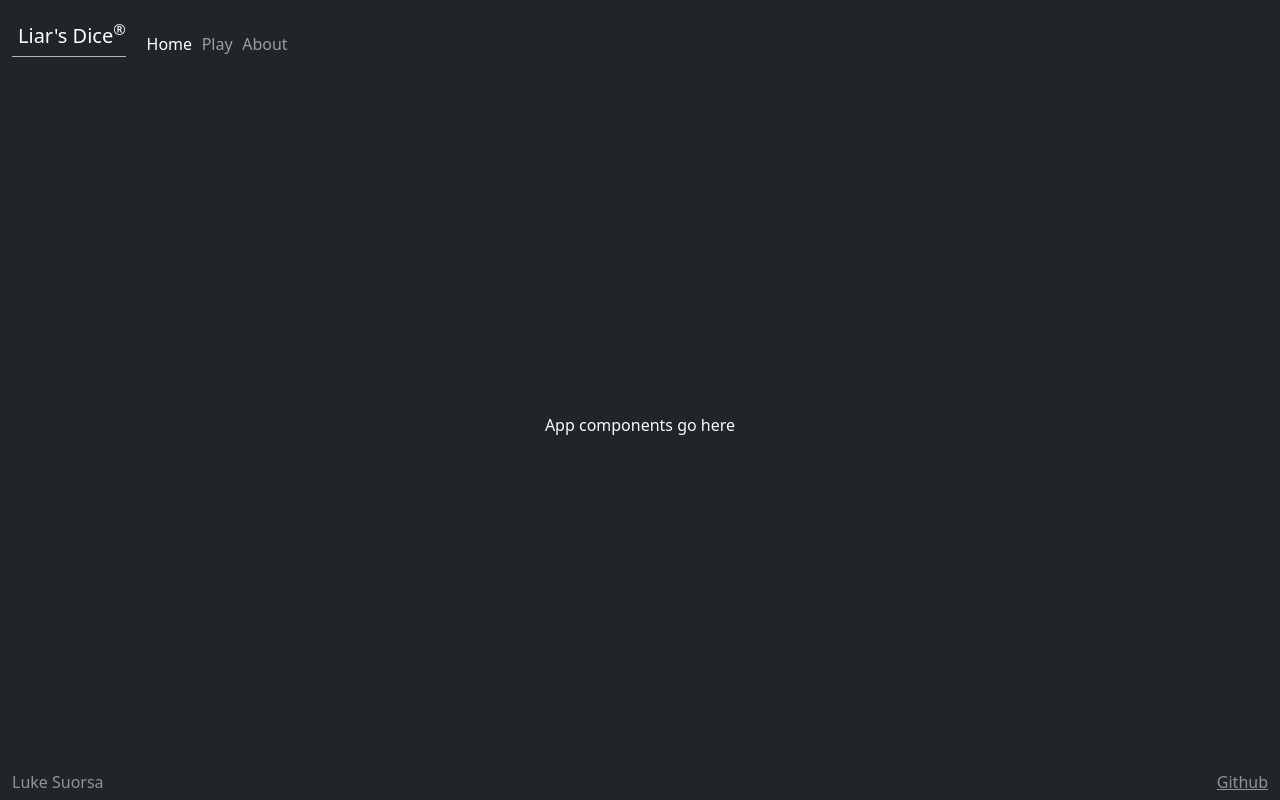
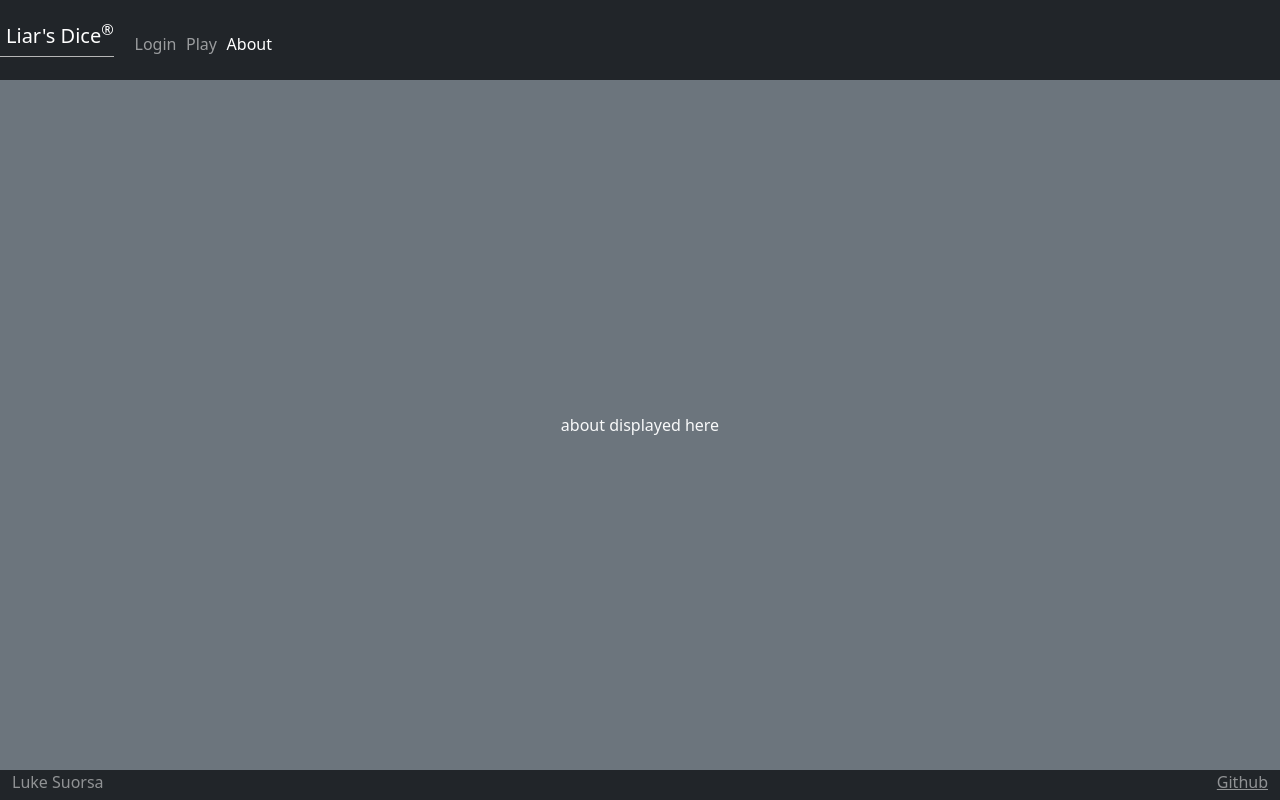
Before and after one commit to lmsuorsa/startup, a React (Vite) app: page /about in a window 1280 px wide. Built offline with nearby package versions, Linux system fonts and the light colour scheme.

Commit message:
routing functionality added

```diff
--- /dev/null
+++ b/src/about/about.jsx
@@ -0,0 +1,9 @@
+import React from 'react';
+
+export function About() {
+  return (
+    <main className="container-fluid bg-secondary text-center">
+      <div>about displayed here</div>
+    </main>
+  );
+}
--- a/src/app.jsx
+++ b/src/app.jsx
@@ -2,27 +2,46 @@
 import 'bootstrap/dist/css/bootstrap.min.css';
 import './app.css';
 
+import { BrowserRouter, NavLink, Route, Routes } from 'react-router-dom';
+import { Login } from './login/login';
+import { Play } from './play/play';
+import { About } from './about/about';
+
 export default function App() {
   return (
+    <BrowserRouter>
       <div className="app bg-dark text-light">
         <header className="container-fluid">
-      <nav className="navbar navbar-dark">
-        <a className="navbar-brand" href="#">Liar's Dice<sup>&reg;</sup></a>
+          <nav className="navbar fixed-top navbar-dark">
+            <div className="navbar-brand">
+              Liar's Dice<sup>&reg;</sup>
+            </div>
             <menu className="navbar-nav">
               <li className="nav-item">
-            <a className="nav-link active" href="index.html">Home</a>
+                <NavLink className="nav-link" to="">
+                  Login
+                </NavLink>
               </li>
               <li className="nav-item">
-            <a className="nav-link" href="play.html">Play</a>
+                <NavLink className="nav-link" to="play">
+                  Play
+                </NavLink>
               </li>
               <li className="nav-item">
-            <a className="nav-link" href="about.html">About</a>
+                <NavLink className="nav-link" to="about">
+                  About
+                </NavLink>
               </li>
             </menu>
           </nav>
         </header>
 
-    <main>App components go here</main>
+        <Routes>
+          <Route path='/' element={<Login />} exact />
+          <Route path='/play' element={<Play />} />
+          <Route path='/about' element={<About />} />
+          <Route path='*' element={<NotFound />} />
+        </Routes>
 
         <footer className="bg-dark text-white-50">
           <div className="container-fluid">
@@ -31,5 +50,10 @@
           </div>
         </footer>
       </div>
+    </BrowserRouter>
   );
 }
+
+function NotFound() {
+  return <main className="container-fluid bg-secondary text-center">404: Return to sender. Address unknown.</main>;
+}
--- /dev/null
+++ b/src/login/login.jsx
@@ -0,0 +1,9 @@
+import React from 'react';
+
+export function Login() {
+  return (
+    <main className="container-fluid bg-secondary text-center">
+      <div>login displayed here</div>
+    </main>
+  );
+}
--- /dev/null
+++ b/src/play/play.jsx
@@ -0,0 +1,9 @@
+import React from 'react';
+
+export function Play() {
+  return (
+    <main className="container-fluid bg-secondary text-center">
+      <div>play displayed here</div>
+    </main>
+  );
+}
```
Lines whose indentation alone changed are shown as unchanged.
